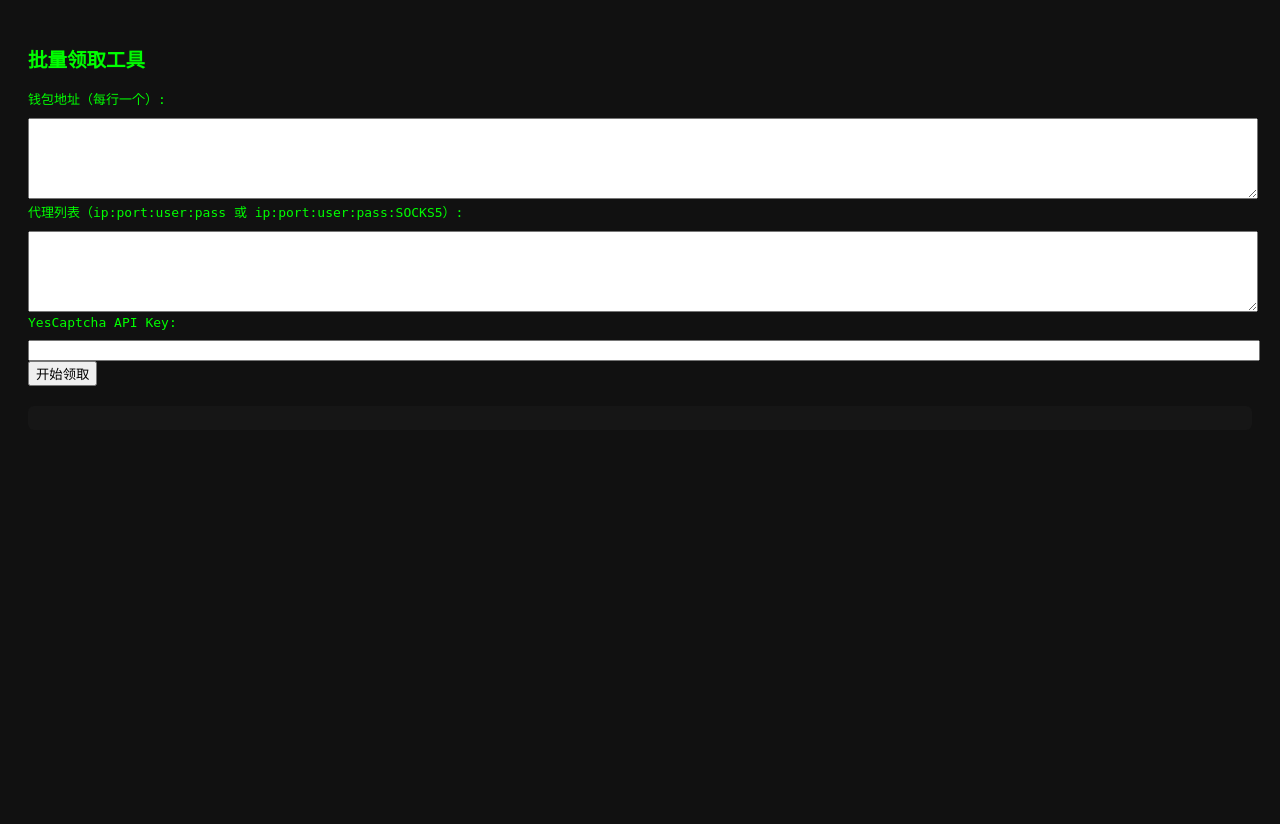
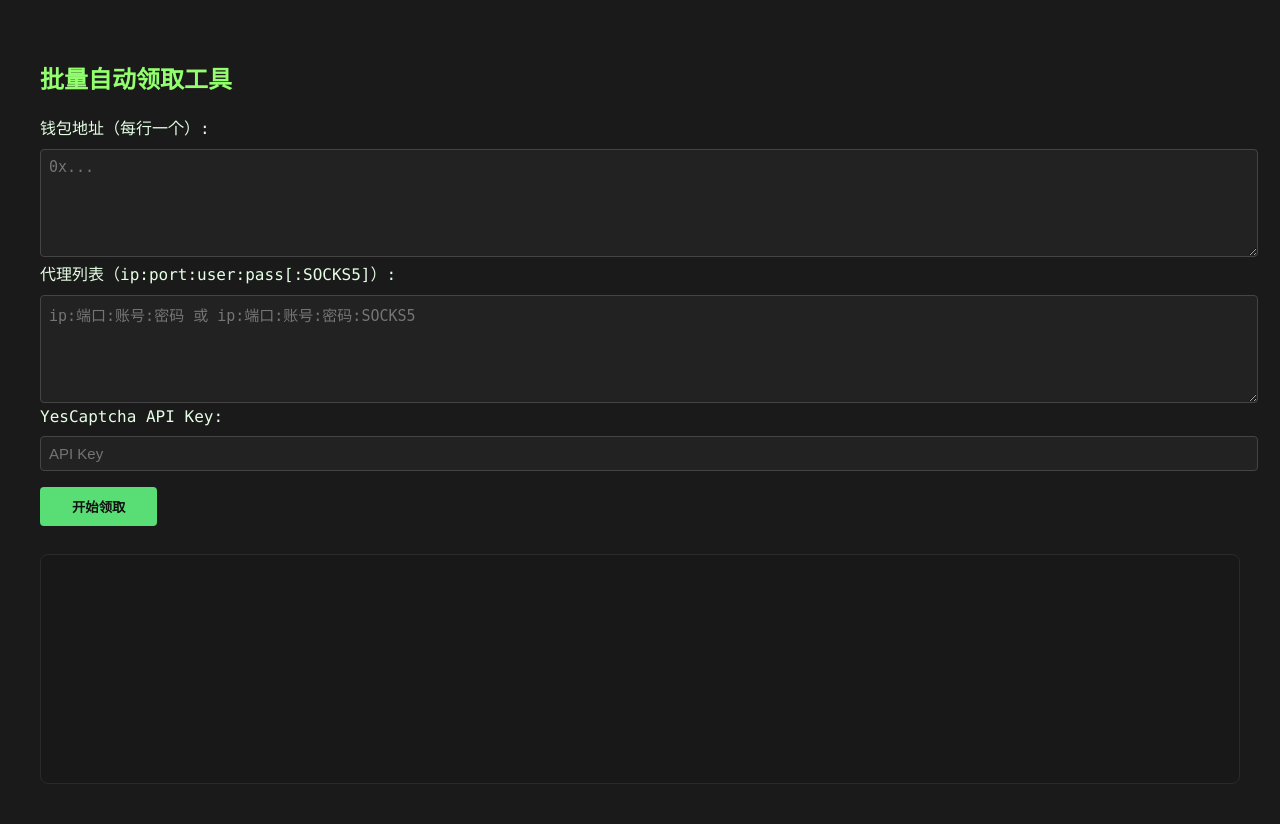
Before and after one commit to fishman6666/faucet-automation, a Flask app: page / in a window 1280 px wide. Before the commit the page ends 386 px from the top, so only its background shows below. Run offline with Flask 3, Linux system fonts and the light colour scheme.

Commit message:
index.html

```diff
--- a/templates/index.html
+++ b/templates/index.html
@@ -2,67 +2,63 @@
 <html>
 <head>
   <meta charset="utf-8">
-  <title>批量领取</title>
+  <title>批量自动领取</title>
   <style>
-    body { font-family: monospace; background: #111; color: #0f0; padding: 20px; }
-    textarea, input { width: 100%; margin-top: 10px; }
-    #output { white-space: pre-wrap; margin-top: 20px; max-height: 380px; overflow-y: auto; background: #161616; border-radius: 6px; padding: 12px; }
-    .txhash { color: #fffa65; font-weight: bold; }
-    .error { color: #ff6666; }
-    .heartbeat { color: #555; font-size: 13px; }
+    body { background: #1a1a1a; color: #e5ffe5; font-family: "Consolas", "Menlo", monospace; padding: 32px; }
+    h2 { color: #93ff6f; }
+    textarea, input { width: 100%; margin-top: 10px; background: #222; color: #8ffe8f; border: 1px solid #444; border-radius: 4px; padding: 8px; font-size: 15px; }
+    button { background: #59dd75; color: #111; border: none; border-radius: 4px; padding: 10px 32px; margin-top: 16px; font-weight: bold; cursor: pointer; }
+    button:active { background: #338744; }
+    #output { white-space: pre-wrap; margin-top: 28px; background: #181818; border: 1px solid #2a2a2a; border-radius: 8px; min-height: 200px; padding: 14px; font-size: 15px; }
+    .txhash { color: #ffe066; font-weight: bold; }
+    .fail { color: #ff5e5e; }
+    .heartbeat { color: #27bbff; }
+    .success { color: #6cff70; }
   </style>
 </head>
 <body>
-  <h2>批量领取工具</h2>
-  <form id="mainForm">
+  <h2>批量自动领取工具</h2>
+  <form id="mainForm" autocomplete="off">
     <label>钱包地址（每行一个）:</label><br>
-    <textarea id="addresses" rows="5"></textarea><br>
-    <label>代理列表（ip:port:user:pass 或 ip:port:user:pass:SOCKS5）:</label><br>
-    <textarea id="proxies" rows="5"></textarea><br>
+    <textarea id="addresses" rows="5" placeholder="0x..."></textarea><br>
+    <label>代理列表（ip:port:user:pass[:SOCKS5]）:</label><br>
+    <textarea id="proxies" rows="5" placeholder="ip:端口:账号:密码 或 ip:端口:账号:密码:SOCKS5"></textarea><br>
     <label>YesCaptcha API Key:</label><br>
-    <input id="clientKey"><br>
+    <input id="clientKey" placeholder="API Key"><br>
     <button type="submit">开始领取</button>
   </form>
   <div id="output"></div>
   <script>
-    function highlight(line) {
-      if (line.includes('Txhash')) {
-        return '<span class="txhash">' + line + '</span>';
-      }
-      if (line.startsWith('❌')) {
-        return '<span class="error">' + line + '</span>';
-      }
-      if (line.startsWith('[心跳]')) {
-        return '<span class="heartbeat">' + line + '</span>';
-      }
-      return line;
+    const output = document.getElementById("output");
+    let evtSource = null;
+
+    function addLine(line) {
+      // 彩色高亮处理
+      line = line
+        .replace(/领取成功！Txhash: <span class='txhash'>([^<]+)<\/span>/g,
+            "<span class='success'>🎉 领取成功！Txhash: <span class='txhash'>$1</span></span>")
+        .replace(/^❌.*失败.*/gm, txt => `<span class='fail'>${txt}</span>`)
+        .replace(/^\[心跳\].*/gm, txt => `<span class='heartbeat'>${txt}</span>`);
+      output.innerHTML += line + "\n";
+      output.scrollTop = output.scrollHeight; // 自动滚动到底部
     }
+
     document.getElementById("mainForm").onsubmit = function(e) {
       e.preventDefault();
+      if (evtSource) evtSource.close();
+      output.innerHTML = "开始连接...\n";
       const addresses = document.getElementById("addresses").value;
       const proxies = document.getElementById("proxies").value;
       const clientKey = document.getElementById("clientKey").value;
-      const output = document.getElementById("output");
-      output.innerHTML = "开始连接...<br>";
-
       const params = new URLSearchParams({ addresses, proxies, client_key: clientKey });
-      const evtSource = new EventSource(`/run?${params.toString()}`);
+      evtSource = new EventSource(`/run?${params.toString()}`);
 
       evtSource.onmessage = function(e) {
-        // 分行高亮处理
-        const lines = e.data.split('\n');
-        for (let line of lines) {
-          if (line.trim().length === 0) continue;
-          output.innerHTML += highlight(line) + "<br>";
-        }
-        // 自动滚动到底部
-        output.scrollTop = output.scrollHeight;
+        addLine(e.data);
       };
-
       evtSource.onerror = function(e) {
-        output.innerHTML += '<span class="error">❌ 流连接中断或出错。</span><br>';
-        evtSource.close();
-        output.scrollTop = output.scrollHeight;
+        addLine("❌ 流连接中断或出错。");
+        evtSource && evtSource.close();
       };
     }
   </script>
```
